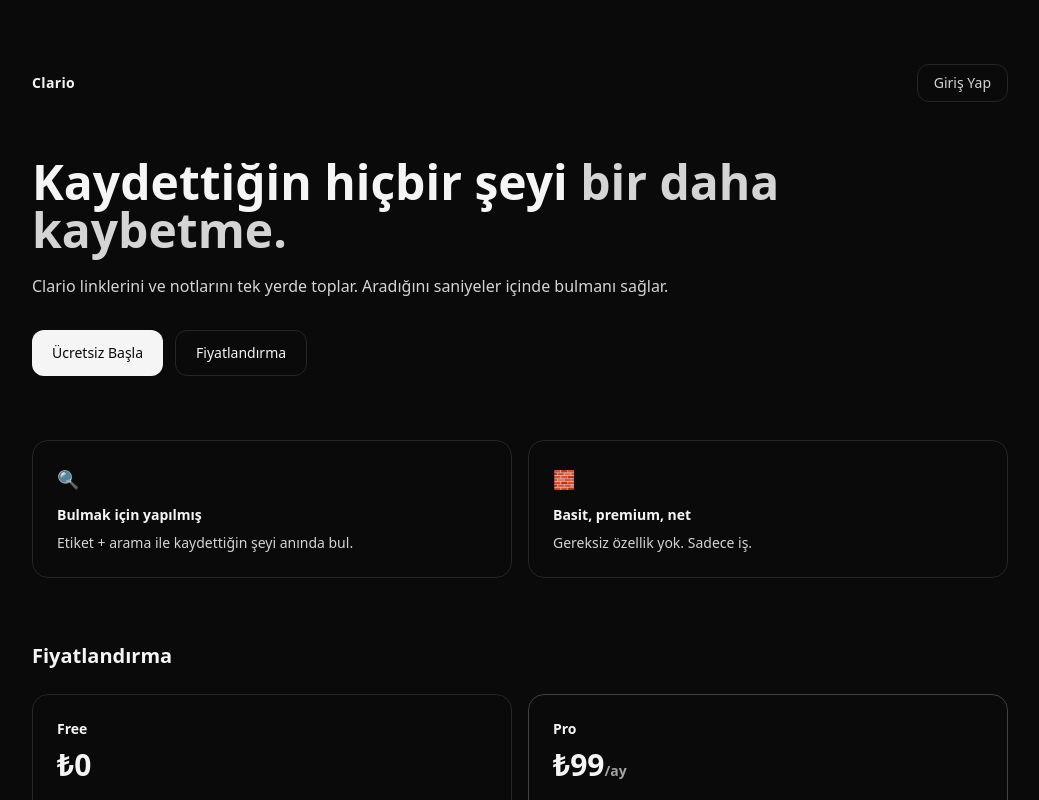
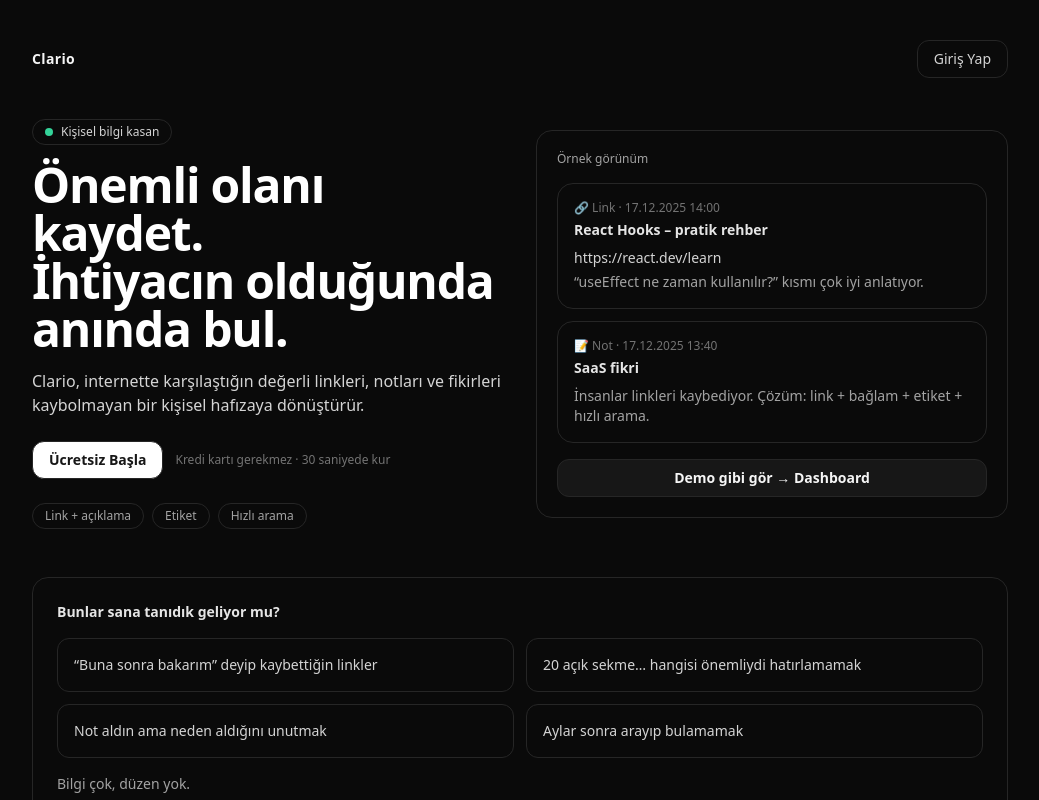
Before and after one commit to uzeyircan/clarionot, a Next.js app: page / in a window 1280 px wide. Shown: the whole page, without its empty margins (120-1159 px from the left). Built offline with nearby package versions, Linux system fonts and the light colour scheme; no server answers.

Commit message:
landing page

```diff
--- a/src/app/page.tsx
+++ b/src/app/page.tsx
@@ -1,76 +1,250 @@
+// app/page.tsx
+import Header from "@/components/Header";
 import Link from "next/link";
-import Header from "../components/Header";
-export default function Home() {
+
+export default function HomePage() {
   return (
     <main className="min-h-screen">
-      <div className="mx-auto max-w-5xl px-6 py-16">
-        <Header></Header>
-        <section className="mt-14">
-          <h1 className="text-4xl sm:text-5xl font-semibold leading-tight">
-            Kaydettiğin hiçbir şeyi{" "}
-            <span className="text-neutral-300">bir daha kaybetme.</span>
+      <div className="mx-auto max-w-5xl px-6 py-10">
+        <Header />
+
+        {/* HERO */}
+        <section className="mt-10 grid gap-8 md:grid-cols-2 md:items-center">
+          <div>
+            <div className="inline-flex items-center gap-2 rounded-full border border-neutral-800 bg-neutral-950 px-3 py-1 text-xs text-neutral-300">
+              <span className="h-2 w-2 rounded-full bg-emerald-400" />
+              Kişisel bilgi kasan
+            </div>
+
+            <h1 className="mt-4 text-3xl font-semibold tracking-tight text-white sm:text-5xl">
+              Önemli olanı kaydet.
+              <br />
+              İhtiyacın olduğunda anında bul.
             </h1>
-          <p className="mt-5 max-w-2xl text-neutral-300">
-            Clario linklerini ve notlarını tek yerde toplar. Aradığını saniyeler
-            içinde bulmanı sağlar.
+
+            <p className="mt-4 max-w-xl text-sm leading-6 text-neutral-300 sm:text-base">
+              Clario, internette karşılaştığın değerli linkleri, notları ve
+              fikirleri kaybolmayan bir kişisel hafızaya dönüştürür.
             </p>
-          <div className="mt-8 flex gap-3">
+
+            <div className="mt-6 flex flex-col gap-3 sm:flex-row sm:items-center">
               <Link
                 href="/login"
-              className="inline-flex items-center justify-center rounded-xl bg-neutral-100 px-5 py-3 text-sm font-medium text-neutral-950 hover:bg-neutral-200"
+                className="inline-flex items-center justify-center rounded-xl border border-neutral-800 bg-white px-4 py-2 text-sm font-semibold text-neutral-900 hover:bg-neutral-100 transition"
               >
                 Ücretsiz Başla
               </Link>
-            <a
-              href="#pricing"
-              className="inline-flex items-center justify-center rounded-xl border border-neutral-800 px-5 py-3 text-sm font-medium text-neutral-100 hover:bg-neutral-900"
+
+              <div className="text-xs text-neutral-500">
+                Kredi kartı gerekmez · 30 saniyede kur
+              </div>
+            </div>
+
+            <div className="mt-6 flex flex-wrap gap-2 text-xs text-neutral-400">
+              <span className="rounded-full border border-neutral-800 bg-neutral-950 px-3 py-1">
+                Link + açıklama
+              </span>
+              <span className="rounded-full border border-neutral-800 bg-neutral-950 px-3 py-1">
+                Etiket
+              </span>
+              <span className="rounded-full border border-neutral-800 bg-neutral-950 px-3 py-1">
+                Hızlı arama
+              </span>
+            </div>
+          </div>
+
+          {/* PREVIEW */}
+          <div className="rounded-2xl border border-neutral-800 bg-neutral-950 p-5">
+            <div className="text-xs text-neutral-400">Örnek görünüm</div>
+
+            <div className="mt-4 space-y-3">
+              <div className="rounded-2xl border border-neutral-800 bg-neutral-950 p-4">
+                <div className="text-xs text-neutral-500">
+                  🔗 Link · 17.12.2025 14:00
+                </div>
+                <div className="mt-1 text-sm font-semibold text-neutral-200 line-clamp-1">
+                  React Hooks – pratik rehber
+                </div>
+                <div className="mt-2 text-sm text-neutral-300 break-all">
+                  https://react.dev/learn
+                </div>
+                <div className="mt-1 text-sm text-neutral-400 line-clamp-2">
+                  “useEffect ne zaman kullanılır?” kısmı çok iyi anlatıyor.
+                </div>
+              </div>
+
+              <div className="rounded-2xl border border-neutral-800 bg-neutral-950 p-4">
+                <div className="text-xs text-neutral-500">
+                  📝 Not · 17.12.2025 13:40
+                </div>
+                <div className="mt-1 text-sm font-semibold text-neutral-200 line-clamp-1">
+                  SaaS fikri
+                </div>
+                <div className="mt-2 text-sm text-neutral-400 line-clamp-3">
+                  İnsanlar linkleri kaybediyor. Çözüm: link + bağlam + etiket +
+                  hızlı arama.
+                </div>
+              </div>
+            </div>
+
+            <Link
+              href="/dashboard"
+              className="mt-4 inline-flex w-full items-center justify-center rounded-xl border border-neutral-800 bg-neutral-900 px-4 py-2 text-sm font-semibold text-neutral-100 hover:bg-neutral-800 transition"
             >
-              Fiyatlandırma
-            </a>
+              Demo gibi gör → Dashboard
+            </Link>
           </div>
         </section>
-        <section className="mt-16 grid gap-4 sm:grid-cols-2">
+
+        {/* PROBLEM */}
+        <section className="mt-12 rounded-2xl border border-neutral-800 bg-neutral-950 p-6">
+          <h2 className="text-sm font-semibold text-neutral-200">
+            Bunlar sana tanıdık geliyor mu?
+          </h2>
+
+          <ul className="mt-4 grid gap-3 text-sm text-neutral-300 sm:grid-cols-2">
+            <li className="rounded-xl border border-neutral-800 bg-neutral-950 p-4">
+              “Buna sonra bakarım” deyip kaybettiğin linkler
+            </li>
+            <li className="rounded-xl border border-neutral-800 bg-neutral-950 p-4">
+              20 açık sekme… hangisi önemliydi hatırlamamak
+            </li>
+            <li className="rounded-xl border border-neutral-800 bg-neutral-950 p-4">
+              Not aldın ama neden aldığını unutmak
+            </li>
+            <li className="rounded-xl border border-neutral-800 bg-neutral-950 p-4">
+              Aylar sonra arayıp bulamamak
+            </li>
+          </ul>
+
+          <p className="mt-4 text-sm text-neutral-400">Bilgi çok, düzen yok.</p>
+        </section>
+
+        {/* HOW IT WORKS */}
+        <section className="mt-12 grid gap-4 sm:grid-cols-3">
           <div className="rounded-2xl border border-neutral-800 bg-neutral-950 p-6">
-            <div className="text-lg">🔍</div>
-            <h3 className="mt-3 text-sm font-semibold">Bulmak için yapılmış</h3>
+            <div className="text-xs text-neutral-400">1) Kaydet</div>
+            <div className="mt-1 text-sm font-semibold text-neutral-200">
+              Link, not, fikir
+            </div>
             <p className="mt-2 text-sm text-neutral-300">
-              Etiket + arama ile kaydettiğin şeyi anında bul.
+              Tek tıkla ekle. “Sonra bakarım” dediğin şey kaybolmasın.
             </p>
           </div>
+
           <div className="rounded-2xl border border-neutral-800 bg-neutral-950 p-6">
-            <div className="text-lg">🧱</div>
-            <h3 className="mt-3 text-sm font-semibold">Basit, premium, net</h3>
+            <div className="text-xs text-neutral-400">2) Anlam kat</div>
+            <div className="mt-1 text-sm font-semibold text-neutral-200">
+              Açıklama + etiket
+            </div>
             <p className="mt-2 text-sm text-neutral-300">
-              Gereksiz özellik yok. Sadece iş.
+              Neden önemli olduğunu yaz. Etiketle.
+            </p>
+          </div>
+
+          <div className="rounded-2xl border border-neutral-800 bg-neutral-950 p-6">
+            <div className="text-xs text-neutral-400">3) Bul</div>
+            <div className="mt-1 text-sm font-semibold text-neutral-200">
+              Saniyede geri getir
+            </div>
+            <p className="mt-2 text-sm text-neutral-300">
+              Aylar sonra bile arama ile hemen bul.
             </p>
           </div>
         </section>
-        <section id="pricing" className="mt-16">
-          <h2 className="text-xl font-semibold">Fiyatlandırma</h2>
-          <div className="mt-6 grid gap-4 sm:grid-cols-2">
+
+        {/* WHY */}
+        <section className="mt-12">
+          <h2 className="text-sm font-semibold text-neutral-200">
+            Neden Clario?
+          </h2>
+
+          <div className="mt-4 overflow-hidden rounded-2xl border border-neutral-800">
+            <div className="grid grid-cols-2 bg-neutral-950 text-sm">
+              <div className="border-b border-neutral-800 p-4 font-semibold text-neutral-200">
+                Diğer Notlar
+              </div>
+              <div className="border-b border-neutral-800 p-4 font-semibold text-neutral-200">
+                Clario
+              </div>
+
+              <div className="border-b border-neutral-800 p-4 text-neutral-300">
+                Sadece yazarsın
+              </div>
+              <div className="border-b border-neutral-800 p-4 text-neutral-300">
+                Bağlamıyla saklarsın
+              </div>
+
+              <div className="border-b border-neutral-800 p-4 text-neutral-300">
+                Link karmaşası
+              </div>
+              <div className="border-b border-neutral-800 p-4 text-neutral-300">
+                Link + açıklama
+              </div>
+
+              <div className="border-b border-neutral-800 p-4 text-neutral-300">
+                Zayıf arama
+              </div>
+              <div className="border-b border-neutral-800 p-4 text-neutral-300">
+                Etiket + güçlü arama
+              </div>
+
+              <div className="p-4 text-neutral-300">Günlük notlar</div>
+              <div className="p-4 text-neutral-300">Uzun vadeli hafıza</div>
+            </div>
+          </div>
+
+          <p className="mt-4 text-sm text-neutral-400">
+            Not almak geçicidir.{" "}
+            <span className="text-neutral-200">Hatırlamak kalıcıdır.</span>
+          </p>
+        </section>
+
+        {/* PRICING LITE */}
+        <section className="mt-12 grid gap-4 sm:grid-cols-2">
           <div className="rounded-2xl border border-neutral-800 bg-neutral-950 p-6">
-              <div className="text-sm font-semibold">Free</div>
-              <div className="mt-2 text-3xl font-semibold">₺0</div>
-              <ul className="mt-4 space-y-2 text-sm text-neutral-300">
-                <li>• 50 kayıt</li>
-                <li>• Temel arama</li>
+            <div className="text-sm font-semibold text-neutral-200">Free</div>
+            <ul className="mt-3 space-y-2 text-sm text-neutral-300">
+              <li>• Not & link kaydetme</li>
+              <li>• Arama</li>
+              <li>• Etiketleme</li>
             </ul>
           </div>
-            <div className="rounded-2xl border border-neutral-700 bg-neutral-950 p-6">
-              <div className="text-sm font-semibold">Pro</div>
-              <div className="mt-2 text-3xl font-semibold">
-                ₺99<span className="text-sm text-neutral-400">/ay</span>
-              </div>
-              <ul className="mt-4 space-y-2 text-sm text-neutral-300">
-                <li>• Sınırsız kayıt</li>
-                <li>• Etiketler</li>
-                <li>• Gelişmiş arama</li>
+
+          <div className="rounded-2xl border border-emerald-500/30 bg-emerald-500/10 p-6">
+            <div className="text-sm font-semibold text-emerald-200">Pro</div>
+            <ul className="mt-3 space-y-2 text-sm text-emerald-100">
+              <li>• Daha fazla kayıt</li>
+              <li>• Güçlü arşiv</li>
+              <li>• Öncelikli özellikler (yakında)</li>
             </ul>
-            </div>
+            <p className="mt-3 text-xs text-emerald-200/80">
+              Pro, Clario’yu ikinci beynine dönüştürür.
+            </p>
           </div>
         </section>
-        <footer className="mt-16 border-t border-neutral-900 pt-8 text-sm text-neutral-500">
-          Basit. Güvenli. Premium. — Clario
+
+        {/* FINAL CTA */}
+        <section className="mt-12 rounded-2xl border border-neutral-800 bg-neutral-950 p-6">
+          <h2 className="text-lg font-semibold text-neutral-200">
+            Bilgiyi kaybetmeyi bırak
+          </h2>
+          <p className="mt-2 text-sm text-neutral-300">
+            Clario ile önemli olan her şey tek yerde.
+          </p>
+
+          <div className="mt-5">
+            <Link
+              href="/login"
+              className="inline-flex items-center justify-center rounded-xl border border-neutral-800 bg-white px-4 py-2 text-sm font-semibold text-neutral-900 hover:bg-neutral-100 transition"
+            >
+              Şimdi Ücretsiz Başla
+            </Link>
+          </div>
+        </section>
+
+        <footer className="mt-10 pb-6 text-xs text-neutral-500">
+          © {new Date().getFullYear()} Clario
         </footer>
       </div>
     </main>
```
Also changed, not shown: src/app/dashboard/page.tsx (+86 -0 lines). Lines whose indentation alone changed are shown as unchanged.
